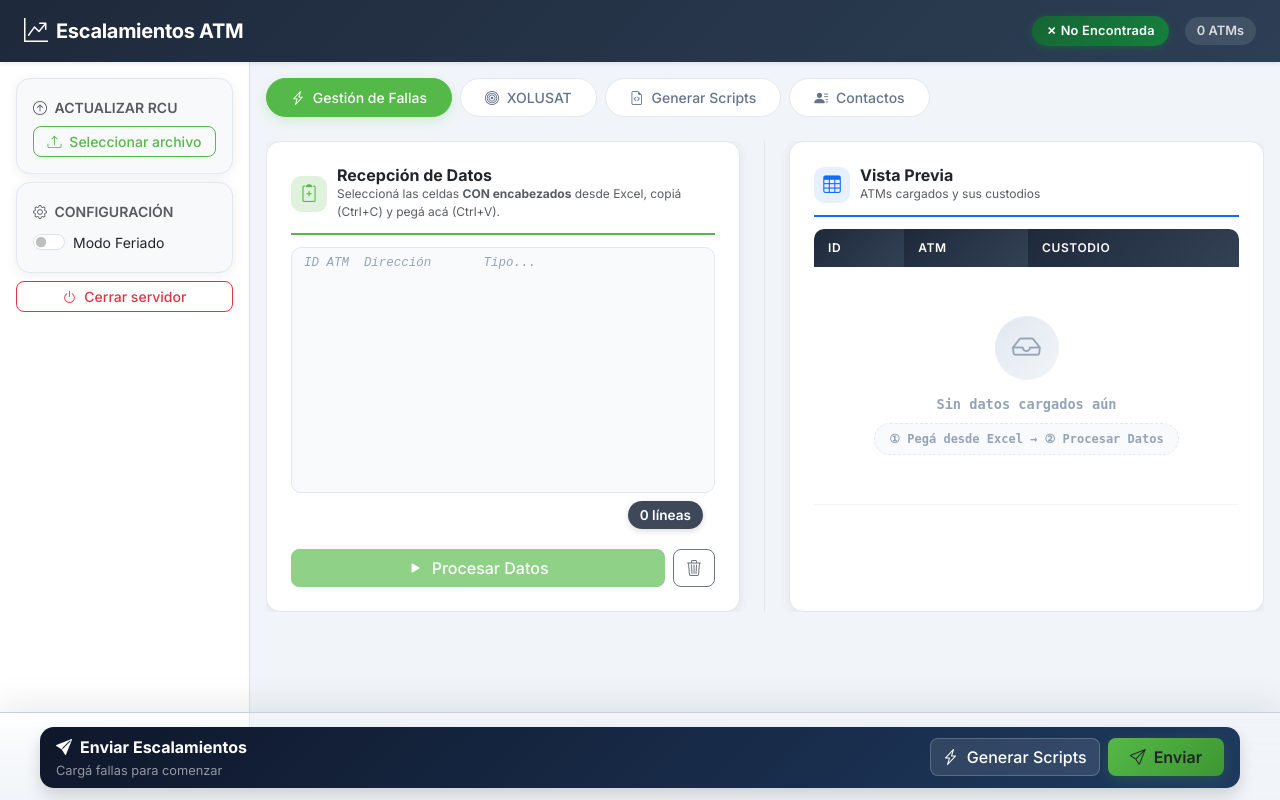
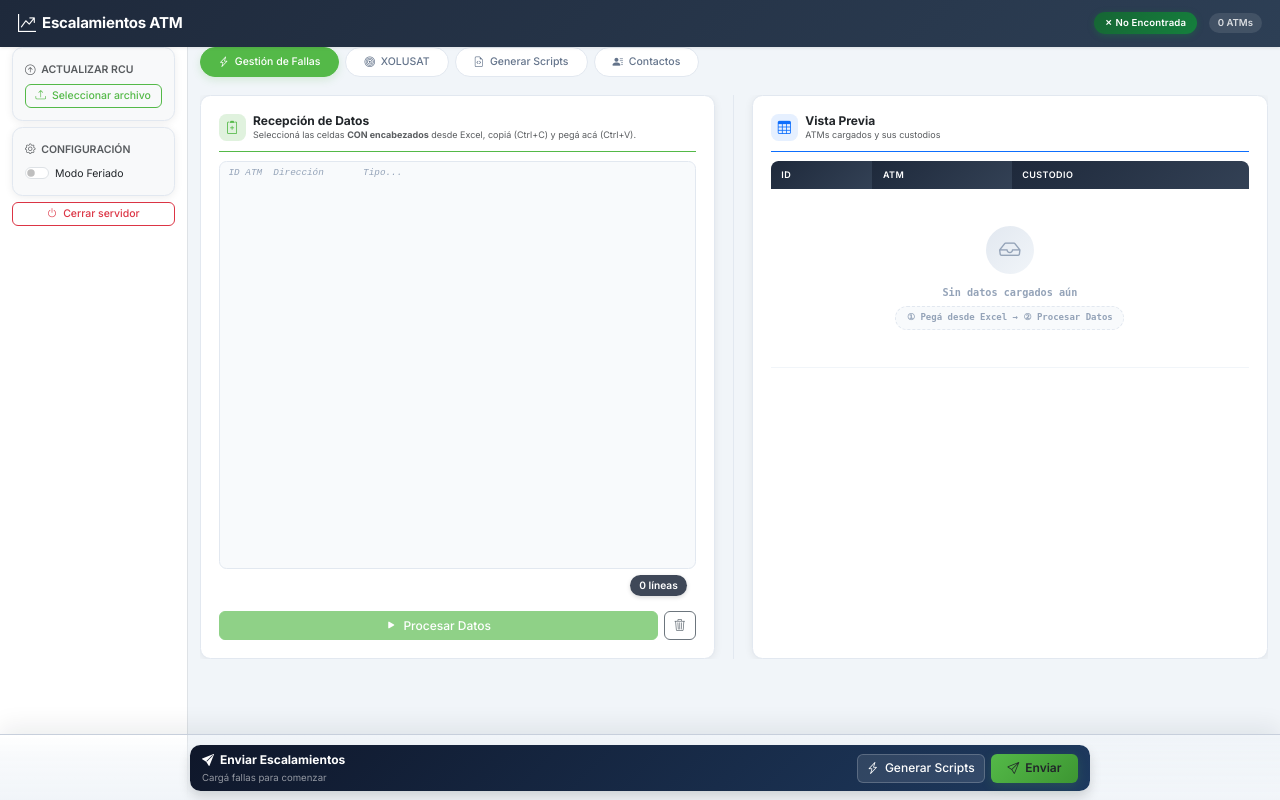
Before and after one commit to Adrian-Iglesias-1/EscalamientosBHDFlask, a Flask app: page / in a window 1280 px wide. Run offline with Flask 3, Linux system fonts and the light colour scheme; data that the repository does not hold is empty.

Commit message:
Fix zoom notebook v2.3: compensar 100vh con calc

```diff
--- a/backend/static/style.css
+++ b/backend/static/style.css
@@ -708,6 +708,22 @@ section#tab-xolusat .data-card-header {
     padding-bottom: 20px;
 }
 
+/* ─── Zoom notebook (1920x1200 @150% = 1280px CSS) ──────────────────── */
+@media screen and (max-width: 1440px) {
+    html {
+        zoom: 0.75;
+    }
+    /* 100vh no escala con zoom, hay que compensar dividiendo por el factor */
+    #main-layout {
+        height: calc(100vh / 0.75) !important;
+    }
+    #tab-xolusat,
+    #tab-scripts,
+    #tab-contactos {
+        max-height: calc((100vh - 130px) / 0.75);
+    }
+}
+
 /* ─── Responsive ────────────────────────────────────────────────────── */
 @media (max-width: 991px) {
     .sidebar { display: none !important; }
--- a/backend/templates/index.html
+++ b/backend/templates/index.html
@@ -10,7 +10,7 @@
     <link href="https://cdn.jsdelivr.net/npm/bootstrap@5.3.3/dist/css/bootstrap.min.css" rel="stylesheet">
     <link href="https://cdn.jsdelivr.net/npm/bootstrap-icons@1.11.3/font/bootstrap-icons.min.css" rel="stylesheet">
     <link href="https://fonts.googleapis.com/css2?family=Inter:wght@300;400;500;600;700&display=swap" rel="stylesheet">
-    <link rel="stylesheet" href="/static/style.css?v=2.2">
+    <link rel="stylesheet" href="/static/style.css?v=2.3">
 </head>
 <body>
 
```
Also changed, not shown: 1 other file.
